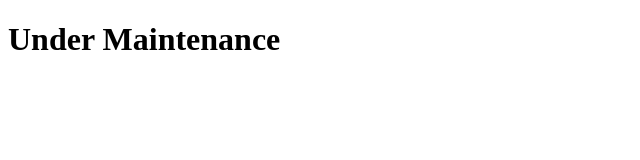
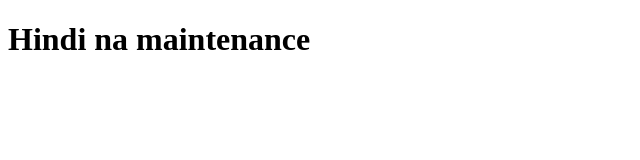
Before and after one commit to PiedrasPreciosas/PiedrasPreciosas, a plain HTML site: page index.html in a window 1280 px wide. Shown: the whole page, without its empty margins (0-640 px from the left). Drawn offline with Linux system fonts and the light colour scheme.

Commit message:
initialcommit

```diff
--- a/index.html
+++ b/index.html
@@ -7,6 +7,6 @@
     <title>Testing</title>
 </head>
 <body>
-    <h1>Under Maintenance</h1>
+    <h1>Hindi na maintenance</h1>
 </body>
 </html>
```
